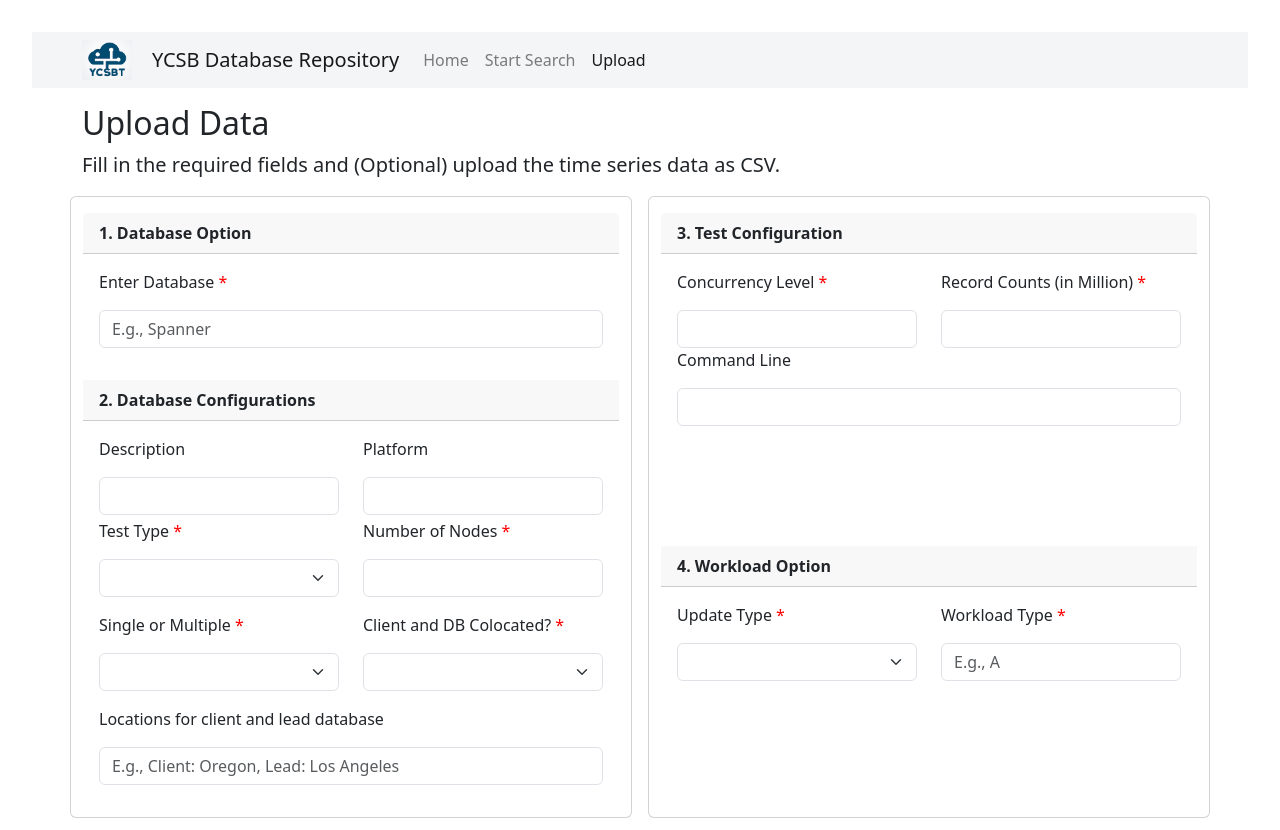
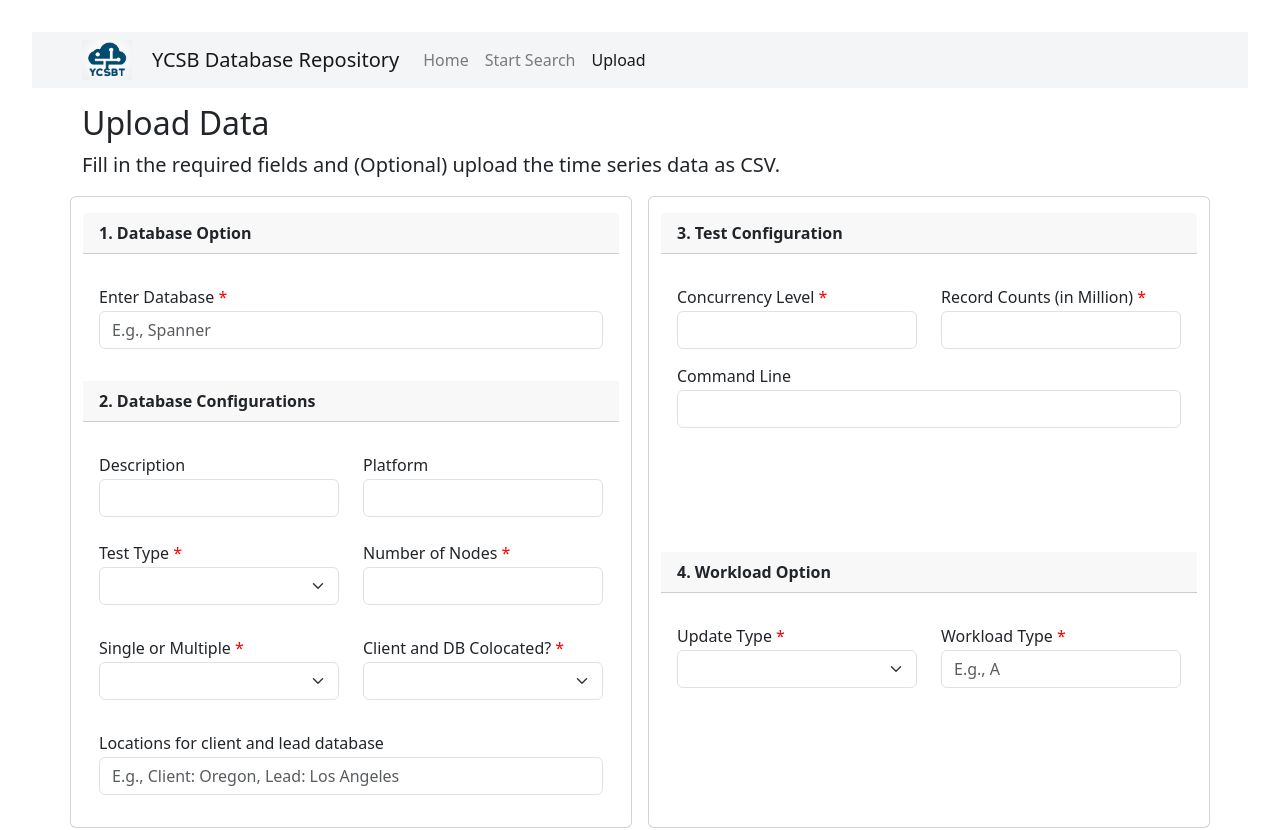
Before and after one commit to mereluo/ycsb-data-frontend, a React (Vite) app: page /upload in a window 1280 px wide. Shown: the top 830 px of the page. Built offline with nearby package versions, Linux system fonts and the light colour scheme; the HTML template or start-up script is replaced by a standard one; a web font is replaced by a local one.

Commit message:
changed spacing between text and input box

```diff
--- a/src/components/Form/Form.jsx
+++ b/src/components/Form/Form.jsx
@@ -31,7 +31,7 @@ function Form({ isUpload }) {
                         </div>
                         <div className="row">
                             <div className="col">
-                                <p className={`${requiredField} mt-1`}>Test Type</p>
+                                <p className={`${requiredField} mt-4`}>Test Type</p>
                                 <div className="form-group">
                                     <select className="form-select" id="typeSelect" onChange={(e) => handleInputChange("type", e.target.value)} required={isUpload}>
                                         <option></option>
@@ -42,7 +42,7 @@ function Form({ isUpload }) {
                                 </div>
                             </div>
                             <div className="col">
-                                <p className={`${requiredField} mt-1`}>Number of Nodes</p>
+                                <p className={`${requiredField} mt-4`}>Number of Nodes</p>
                                 <input type="number" id="number-input" className="form-control " onChange={(e) => handleInputChange("numOfNodes", Math.max(1000, e.target.value))} min="1000" required={isUpload} />
                             </div>
                         </div>
--- a/src/components/Form/form.css
+++ b/src/components/Form/form.css
@@ -3,6 +3,8 @@
 }
 .card-text {
     font-size: 12pt;
+    margin-top: 15px;
+    margin-bottom: 2px;
 }
 
 .required::after {
--- a/src/components/Upload/Upload.jsx
+++ b/src/components/Upload/Upload.jsx
@@ -59,7 +59,7 @@ function Upload() {
             <form onSubmit={(event) => handleSubmit(event)}>
                 <Form isUpload={true} />
                 <div className="row">
-                    <div className="card col-9 mt-3">
+                    <div className="card col-9 mt-3 mr-3">
                         <div className="card-header">5. Workload Data</div>
                         {formState.workloadType && formState.type && <WorkloadFactory type={formState.workloadType} test={formState.type} />}
                     </div>
```
